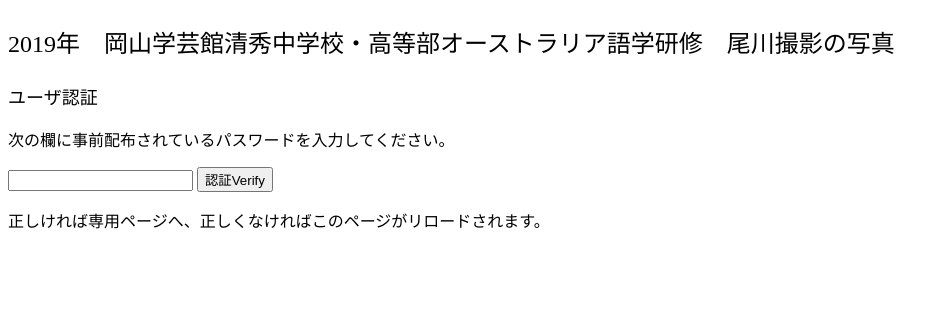
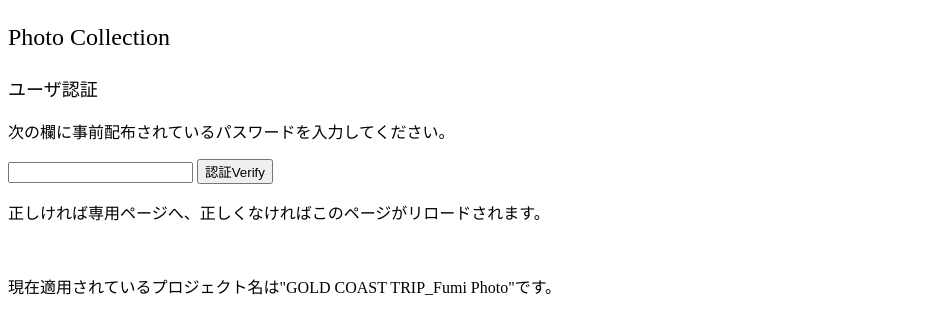
Before and after one commit to p-colle/seishu06_au, a plain HTML site: page index.html in a window 1280 px wide. Shown: the whole page, without its empty margins (0-949 px from the left). Drawn offline with Linux system fonts and the light colour scheme.

Commit message:
Update index.html

```diff
--- a/index.html
+++ b/index.html
@@ -3,7 +3,7 @@
 	<link rel="stylesheet" type="text/css" href="style.css">
 	<body>
 		<font size="+2">
-			<p>2019年　岡山学芸館清秀中学校・高等部オーストラリア語学研修　尾川撮影の写真</p>
+			<div id="title"><p>Photo Collection</p></div>
 		</font>
 		<font size="+1">
 			<p>ユーザ認証</p>
@@ -21,5 +21,7 @@
     <input type="text" id="num">
     <input type="button" value="認証Verify" onclick="handan(num.value)">
     <p>正しければ専用ページへ、正しくなければこのページがリロードされます。</p>
+		<br>
+		<p>現在適用されているプロジェクト名は"GOLD COAST TRIP_Fumi Photo"です。</p>
 	</body>
 </head>
```
